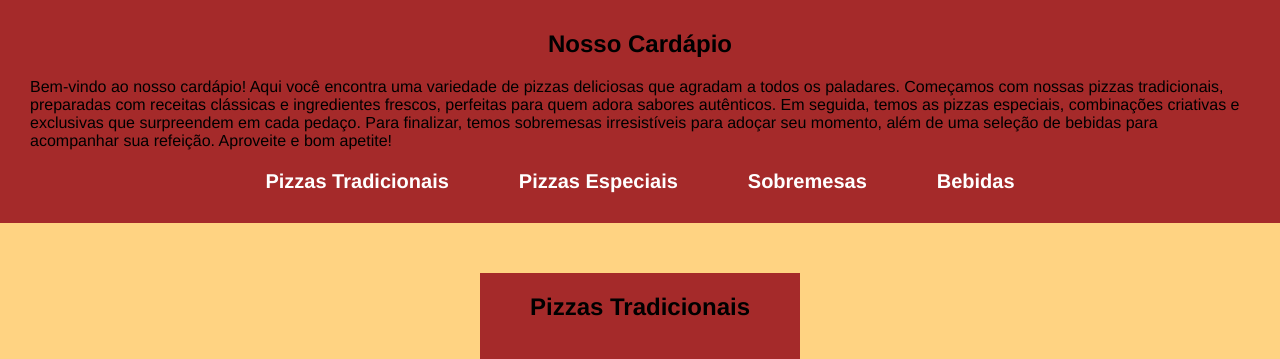
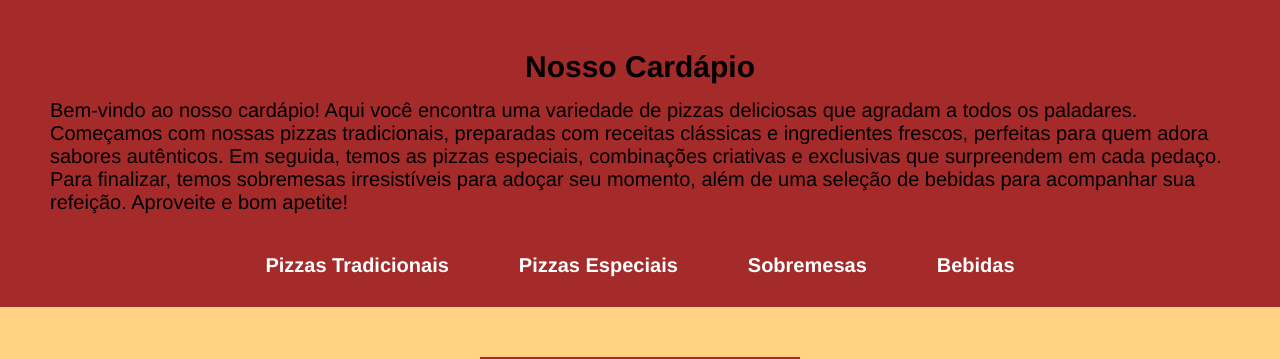
Before and after one commit to LFelipedev/pizzaria_avanti, a plain HTML site: page pages/cardapio.html in a window 1280 px wide. Shown: the top 359 px of the page. Drawn offline with Linux system fonts and the light colour scheme.

Commit message:
:recycle: refactor: Refatorando o header do cardápio

```diff
--- a/pages/cardapio.html
+++ b/pages/cardapio.html
@@ -13,16 +13,15 @@
     <!-- <a href="#topo" id="goto_top"><button class="nav-link">↑ Ir para o topo ↑</button></a> -->
     <!--Cabeçalho-->
     <header>
-        <div class="subtitle">
-            <h2>Nosso Cardápio</h2>
-        </div>
-
+        <section class="about-us">
+            <h2 class="subtitle">Nosso Cardápio</h2>
             <p class="description">Bem-vindo ao nosso cardápio! Aqui você encontra uma variedade de pizzas deliciosas que
                 agradam a todos os paladares. Começamos com nossas pizzas tradicionais, preparadas com receitas clássicas e
                 ingredientes frescos, perfeitas para quem adora sabores autênticos. Em seguida, temos as pizzas especiais,
                 combinações criativas e exclusivas que surpreendem em cada pedaço. Para finalizar, temos sobremesas
                 irresistíveis para adoçar seu momento, além de uma seleção de bebidas para acompanhar sua refeição.
                 Aproveite e bom apetite!</p>
+        </section>
         <nav id="topo" class="navbar-container">
             <ul class="navbar-list">
                 <li>
```
Lines whose indentation alone changed are shown as unchanged.
